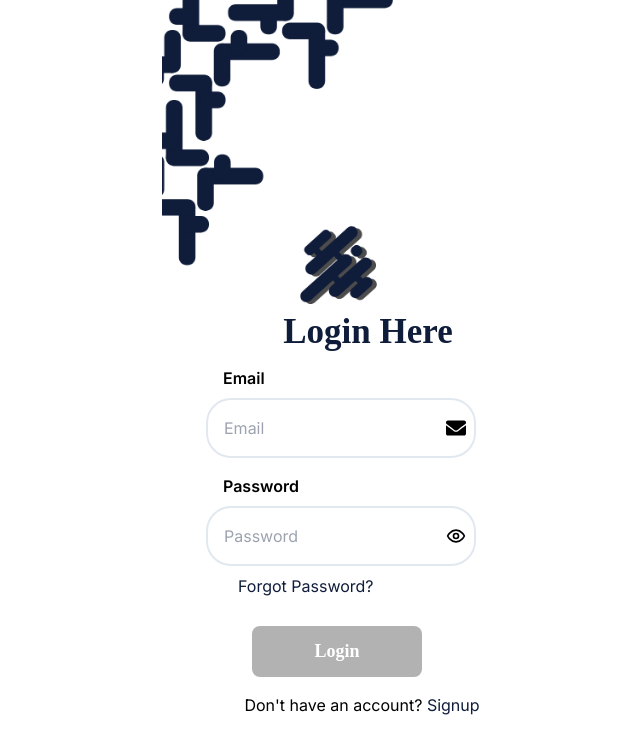
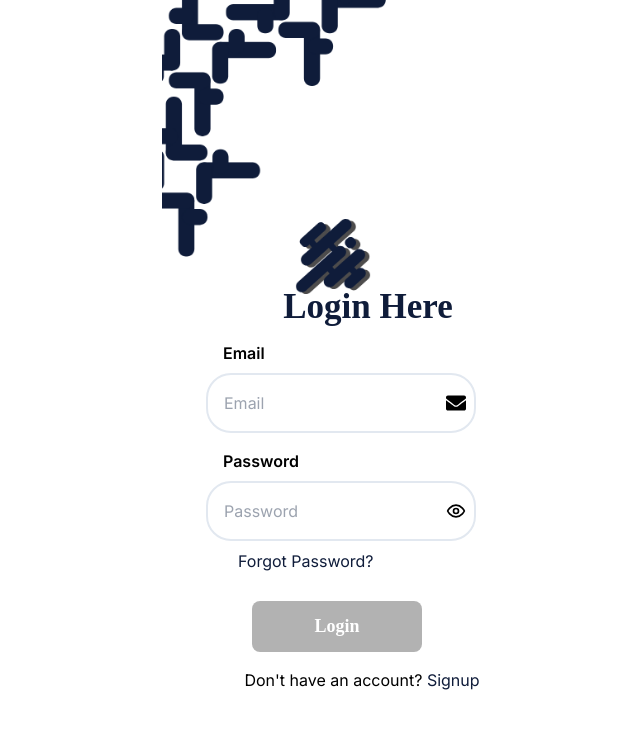
Before and after one commit to aamirsaleem1286/GarbageDetection, a Next.js app: page /login in a window 1280 px wide. Shown: the top 754 px of the page, without its empty margins (278-918 px from the left). Built offline with nearby package versions, Linux system fonts and the light colour scheme.

Commit message:
Update page.tsx

```diff
--- a/src/app/login/page.tsx
+++ b/src/app/login/page.tsx
@@ -79,7 +79,7 @@ const LoginPage: React.FC<LoginPageProps> = ({ onLoginSuccess }) => {
                 backgroundRepeat: "no-repeat",
             }}
         >
-            <div className="mt-[300px] w-full max-w-md mx-[10px] p-4 my-8">
+            <div className="mt-[275px] w-full max-w-md mx-[10px] p-4 my-8">
                 <h1 className="font-semibold text-2xl text-[#0F1C3A] text-center ml-3 mb-5" style={{ fontFamily: "initial", fontSize: "35px" }}>
                     Login Here
                 </h1>
```
